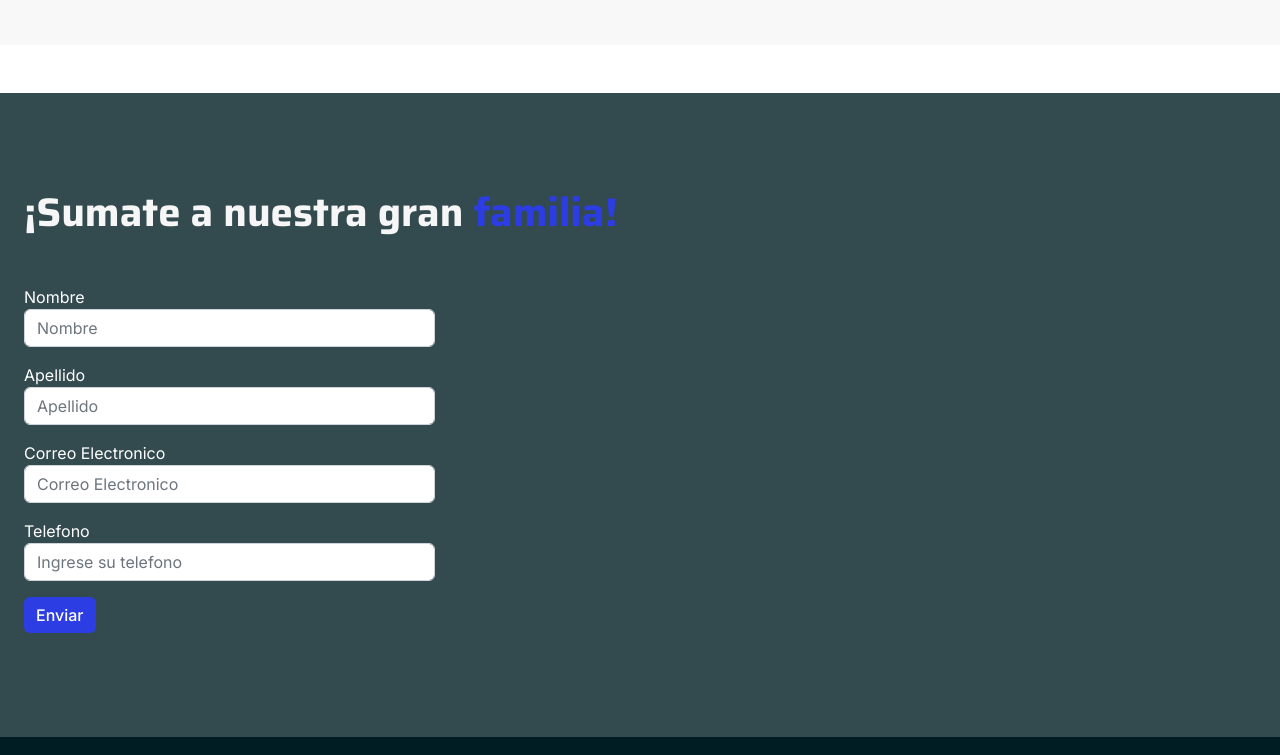
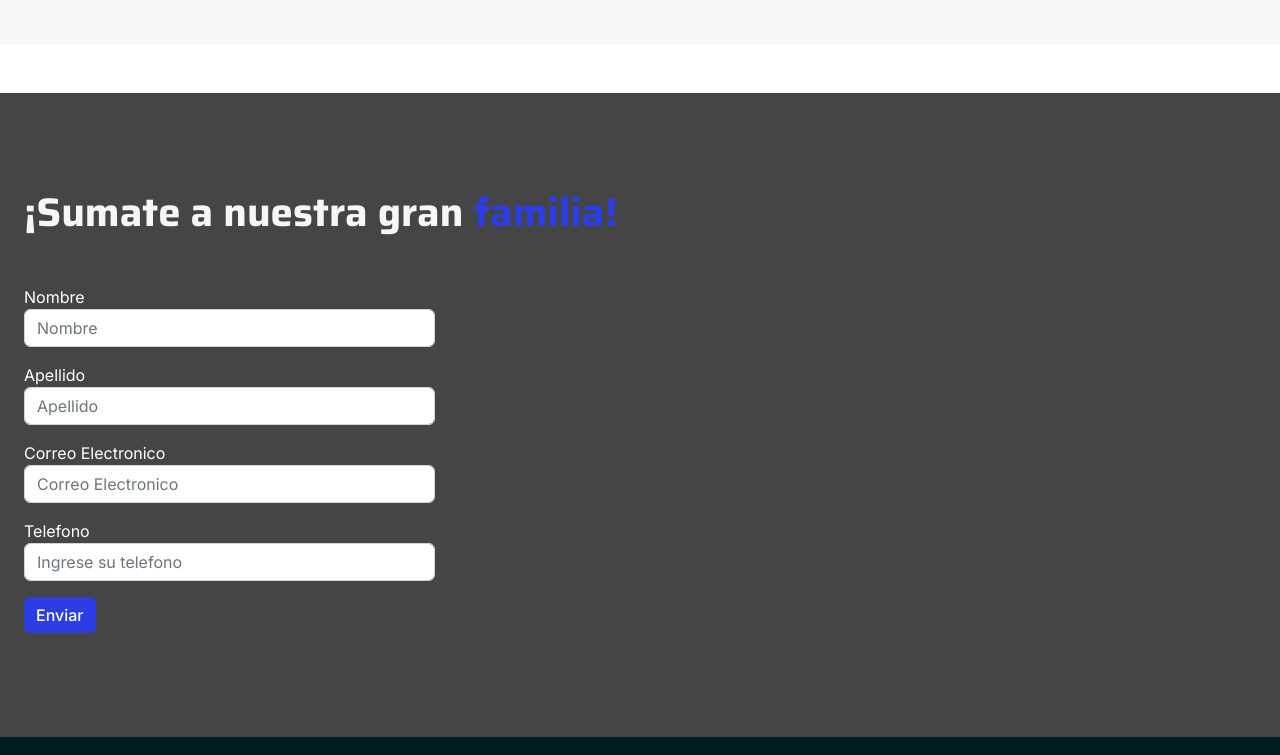
Before and after one commit to MaxiCattaneoCvetic/DailanKifky, a plain HTML site: page index.html in a window 1280 px wide. Shown: the part 2665-3420 px from the top of the page. Drawn offline with nearby package versions, Linux system fonts and the light colour scheme.

Commit message:
update css v1

```diff
--- a/css/style.css
+++ b/css/style.css
@@ -269,7 +269,7 @@ label{
 
 
 .contact_form_back {
-    background: rgba(0, 29, 35, .8) !important;
+    background-color: #000000ba !important;
 }
 .footer_mg{
     margin-top:-3rem !important;
--- a/index.html
+++ b/index.html
@@ -267,7 +267,7 @@
     <!-- Actividades End -->
 
 
-    <div class="container-fluid  contact_form_back my-5 py-5" data-parallax="scroll" data-image-src="img/carousel-2.jpg">
+    <div class="container-fluid  contact_form_back my-5 py-5" data-parallax="scroll" data-image-src="img/carousel-2.jpg" style="background-color: #000000ba">
     <!-- Contacto Start -->
     <div class="container-xxl py-5">
         <h2 class="display-6 mb-5 titulos_dk_form sumate">¡Sumate a nuestra gran<span class="titulos_dk"> familia!</span></h2>
```
